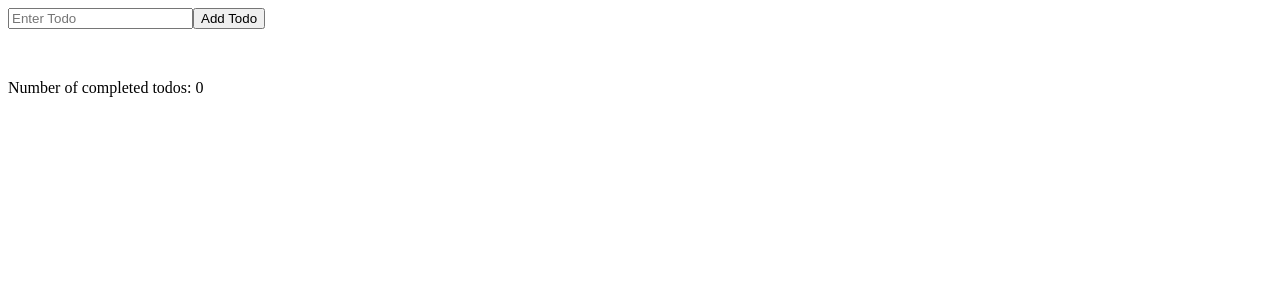
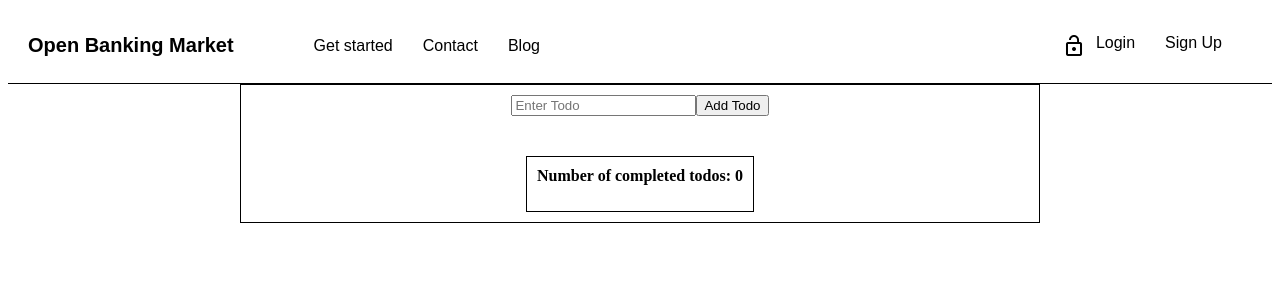
Before and after one commit to MathiasSjoblom-ha-ax/angularTodo, an Angular app: page / in a window 1280 px wide. Shown: the top 300 px of the page. Built offline with nearby package versions, Linux system fonts and the light colour scheme.

Commit message:
added a nav bar with crosskey type styling

```diff
--- a/src/app/app.component.css
+++ b/src/app/app.component.css
@@ -1,3 +1,97 @@
+/* Navigation bar */
+
+.navigationBar {
+  height: 75px;
+  width: 100%;
+  background-color: #ffff;
+  display: flex;
+  position: sticky;
+  align-items: center;
+  justify-content: space-between;
+  top: 0;
+  border-bottom: 1px solid black;
+}
+
+.leftPart {
+  display: flex;
+  align-items: center;
+}
+
+.bankText {
+  margin-left: 20px;
+  font-family: Arial;
+  font-size: 20px;
+  font-weight: 550;
+  cursor: pointer;
+}
+
+.leftNavItems {
+  margin-left: 60px;
+}
+
+.leftNavItems, .rightNavItems {
+  font-family: Arial;
+  cursor: pointer;
+  display: flex;
+  gap: 10px;
+}
+
+.leftItem {
+  margin-left: 20px;
+}
+
+.rightPart {
+  margin-top: 5px;
+  margin-right: 30px;
+  display: flex;
+  justify-content: flex-end;
+}
+
+.rightItem {
+  margin-right: 20px;
+}
+
+.listsContainer {
+  margin: 0 auto;
+  max-width: 800px;
+}
+
+.material-icons {
+  cursor: pointer;
+}
+
+/* Todo list container */
+
+.todoListContainer {
+  display: flex;
+  flex-direction: column;
+  align-items: center;
+  justify-content: center;
+}
+
+.formDiv {
+  margin-bottom: 20px;
+}
+
+/* Shared css */
+
+.todosList,
 .completedTodosList {
-    margin-top: 50px;
+  margin-top: 20px;
 }
+
+.todoListContainer,
+.completedTodosList {
+  border: 1px solid black;
+  padding: 10px;
+}
+
+/* Completed todo list container */
+
+.completedTodosText {
+  font-weight: bold;
+}
+
+button {
+  margin-left: 5px;
+}
--- a/src/app/app.component.html
+++ b/src/app/app.component.html
@@ -1,8 +1,30 @@
+<link href="https://fonts.googleapis.com/icon?family=Material+Icons" rel="stylesheet">
 <div class="container">
+  <div class="navigationBar">
+    <div class="leftPart">
+      <span class="bankText">Open Banking Market</span>
+      <div class="leftNavItems">
+        <span class="leftItem">Get started</span>
+        <span class="leftItem">Contact</span>
+        <span class="leftItem">Blog</span>
+      </div>
+    </div>
+    <div class="middlePart">
+      <!--Empty for future changes-->
+    </div>
+    <div class="rightPart">
+      <div class="rightNavItems">
+        <div class="loginIcon"><i class="material-icons">lock_open</i></div>
+        <span class="rightItem">Login</span>
+        <span class="rightItem">Sign Up</span>
+      </div>
+    </div>
+  </div>
+  <div class="listsContainer">
     <div class="todoListContainer">
         <div class="formDiv">
           <form (ngSubmit)="addTodo()">
-        <input name="todoText" [(ngModel)]="todoText" placeholder="Enter Todo">
+            <input name="todoText" [(ngModel)]="todoText" placeholder="Enter Todo" maxlength="25">
             <input type="submit" value="Add Todo">
           </form>
         </div>
@@ -11,8 +33,8 @@
             <ul>
               <li *ngFor="let todo of todos; let index = index">
                 {{ todo.contentText }}
-            <button (click)="doneTodo(index)">Done</button>
-            <button (click)="removeTodo(index)">Remove</button>
+                <i class="material-icons" (click)="doneTodo(index)">check_circle</i>
+                <i class="material-icons" (click)="removeTodo(index)">delete</i>
               </li>
             </ul>
           </div>
@@ -21,10 +43,11 @@
             <ul>
               <li *ngFor="let todo of completedTodos; let index = index">
                 {{ todo.contentText }}
-            <button (click)="removeCompleted(index)">Remove</button>
+                <i class="material-icons" (click)="removeCompleted(index)">delete</i>
               </li>
             </ul>
           </div>
         </div>
     </div>
   </div>
+</div>
--- a/src/app/app.component.ts
+++ b/src/app/app.component.ts
@@ -17,9 +17,13 @@ export class TodoComponent implements OnInit{
 
   //Function that adds a new todo item to the todos array and the local storage
   addTodo() {
-    const newTodo = new Todo(this.todoText, false);
-    this.todos.push(newTodo);
-    localStorage.setItem('todos', JSON.stringify(this.todos));
+    if(this.todoText.length != 0) {
+      const newTodo = new Todo(this.todoText, false);
+      this.todos.push(newTodo);
+      localStorage.setItem('todos', JSON.stringify(this.todos));
+    } else {
+      alert("Please enter a valid todo!");
+    }
   }
 
   //Function that removes a todo item to the todos array and updates the local storage
@@ -48,5 +52,8 @@ export class TodoComponent implements OnInit{
   ngOnInit() {
     const existingTodos = localStorage.getItem('todos');
     this.todos = JSON.parse(existingTodos as string) || [];
+
+    const existingCompletedTodos = localStorage.getItem('completedtodos');
+    this.todos = JSON.parse(existingCompletedTodos as string) || [];
   }
 }
```
Lines whose indentation alone changed are shown as unchanged.
